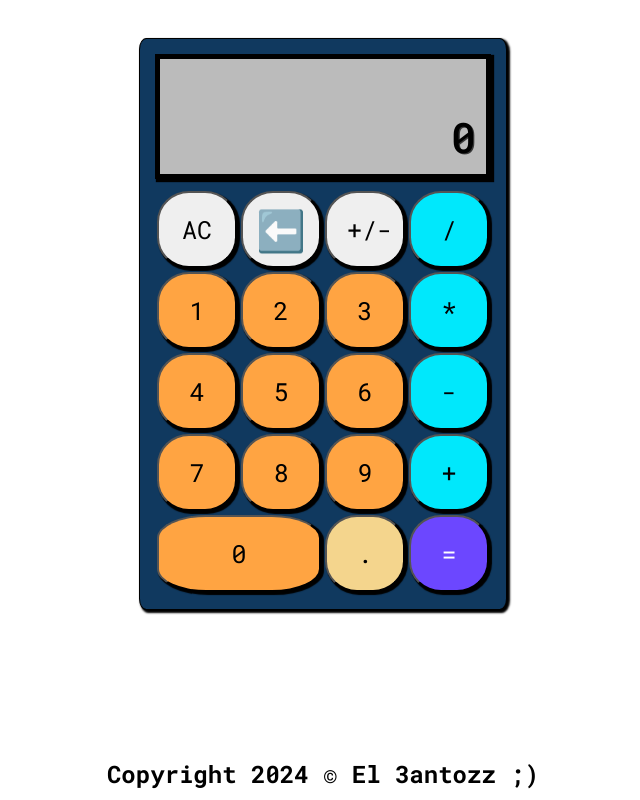
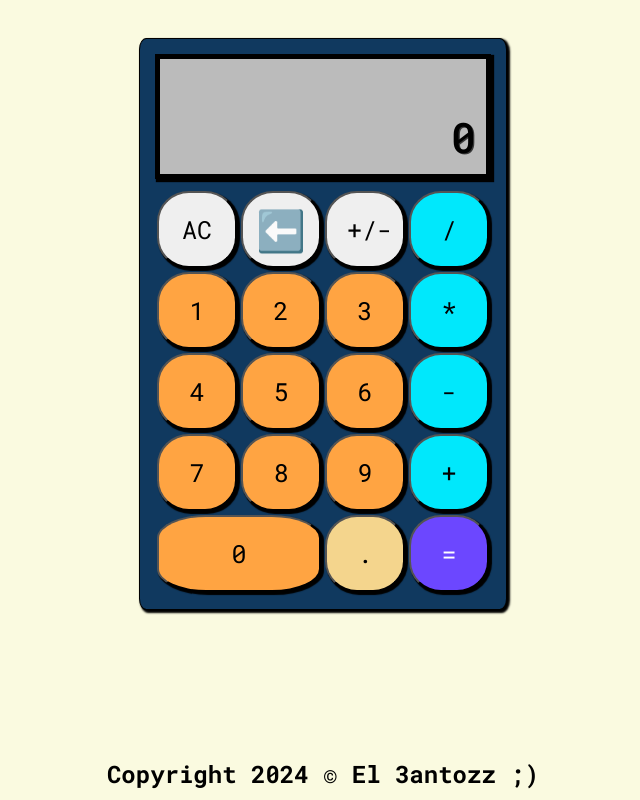
Before and after one commit to 3antozz/Calculator, a plain HTML site: page index.html in a window 1280 px wide. Shown: the whole page, without its empty margins (317-957 px from the left). Drawn offline with Linux system fonts and the light colour scheme.

Commit message:
add background color

```diff
--- a/style.css
+++ b/style.css
@@ -10,6 +10,7 @@ body {
     justify-content: space-between;
     text-shadow: 2px;
     height: 100vh;
+    background-color: rgb(250, 250, 224);
 }
 
 .calculator-container {
```
